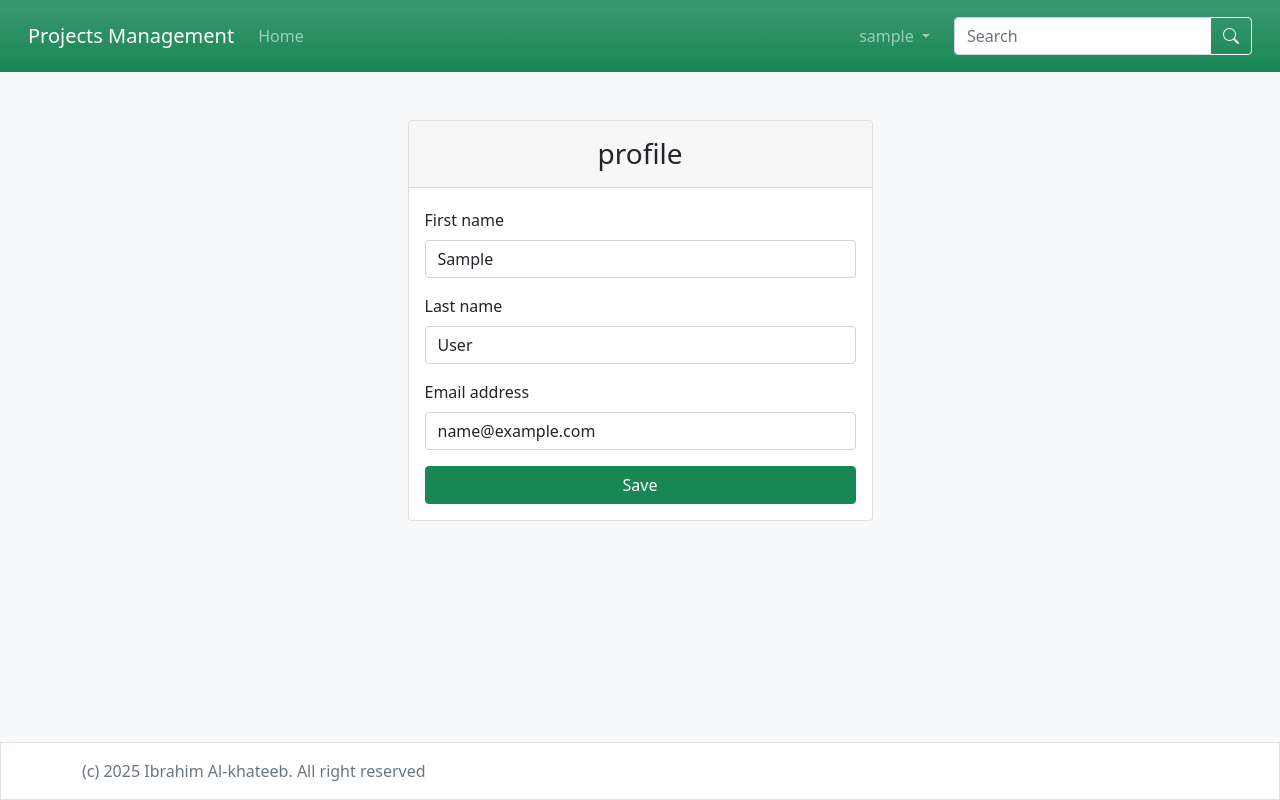
After one commit to Ibrahim-Alkhateeb/django_pm, a Django app: page /accounts/profile/ in a window 1280 px wide. The commit adds this page. Run offline with Django 5.2, Linux system fonts and the light colour scheme; the visitor is signed in with stand-in values (Sample User, id 1).

Commit message:
Registration & Profile Update

```diff
--- a/accounts/forms.py
+++ b/accounts/forms.py
@@ -1,7 +1,7 @@
 from django.contrib.auth.forms import AuthenticationForm, UserCreationForm, UserChangeForm
+from django.contrib.auth.models import User
 from django import forms
-from django.contrib.auth.models import User
-from django.utils.translation import gettext as _
+
 
 
 attrs = {'class': 'form-control'}
@@ -13,10 +13,68 @@ class UserLoginForm(AuthenticationForm):
         super(UserLoginForm, self).__init__(*args, **kwargs)
 
     username = forms.CharField(
-        label=_('Username'),
+        label= 'Username',
         widget=forms.TextInput(attrs=attrs)
     )
     password = forms.CharField(
-        label=_('Password'),
+        label= 'Password',
         widget=forms.PasswordInput(attrs=attrs)
     )
+
+class UserRegisterForm(UserCreationForm):
+
+    first_name = forms.CharField(
+        label= 'First Name',
+        widget=forms.TextInput(attrs=attrs)
+    )
+
+    last_name = forms.CharField(
+        label= 'Last Name',
+        widget=forms.TextInput(attrs=attrs)
+    )
+
+    username = forms.CharField(
+        label= 'Username',
+        widget=forms.TextInput(attrs=attrs)
+    )
+
+    email = forms.EmailField(
+        label='Email',
+        widget=forms.EmailInput(attrs=attrs)
+    )
+
+    password1 = forms.CharField(
+        label= 'Password',
+        strip= False,
+        widget=forms.PasswordInput(attrs=attrs)
+    )
+
+    password2 = forms.CharField(
+        label= 'Password Confirmation',
+        strip=False,
+        widget=forms.PasswordInput(attrs=attrs)
+    )
+
+    class Meta(UserCreationForm.Meta):
+        fields = ('first_name', 'last_name', 'username', 'email')
+
+    def save(self, commit=True):
+        user = super().save(commit=False)
+        user.first_name = self.cleaned_data['first_name']
+        user.last_name = self.cleaned_data['last_name']
+        user.email = self.cleaned_data['email']
+        if commit:
+            user.save()
+        return user
+
+class ProfileForm(UserChangeForm):
+    password =  None
+
+    class Meta:
+        model= User
+        fields = ['first_name', 'last_name', 'email']
+        widgets = {
+            'first_name': forms.TextInput(attrs=attrs),
+            'last_name': forms.TextInput(attrs=attrs),
+            'email': forms.EmailInput(attrs=attrs),
+        }
--- /dev/null
+++ b/accounts/templates/profile.html
@@ -0,0 +1,23 @@
+{% extends "base.html" %}
+{% load i18n %}
+
+{% block content %}
+    <div class="d-flex justify-content-center">
+        <div class="card col-md-5 mb-2">
+            <div class="card-header text-center">
+                <h3 class="mb-0 py-2">{% trans "profile" %}</h3>
+            </div>
+            <div class="card-body">
+                <div class="form-group">
+                    <form method="POST">
+                        {% csrf_token %}
+                        {% include "common/form.html" with form=form %}
+                        <div class="d-grid gap-2">
+                            <button class="btn btn-success btn-block">{% trans "Save" %}</button>
+                        </div>
+                    </form>
+                </div>
+            </div>
+        </div>
+    </div>
+{% endblock %}
--- a/accounts/urls.py
+++ b/accounts/urls.py
@@ -3,10 +3,12 @@ from django.contrib.auth.views import LoginView
 from django.urls import path , include
 from accounts.forms import UserLoginForm
 from accounts import views
-
+from accounts.views import RegisterView
 
 urlpatterns = [
     path('accounts/', include('django.contrib.auth.urls')),
     path('login/', LoginView.as_view(authentication_form=UserLoginForm), name='login'),
+    path('register/', RegisterView.as_view(), name='register'),
+    path('profile/', views.edit_profile, name='profile'),
     path('logout/', views.custom_logout, name='logout'),
 ]
--- a/accounts/views.py
+++ b/accounts/views.py
@@ -1,9 +1,38 @@
 from django.shortcuts import render
+from accounts.forms import UserRegisterForm, ProfileForm
+from django.shortcuts import redirect
+from django.contrib.auth import logout, login
+from django.contrib.auth.decorators import login_required
+from django.urls import reverse_lazy
+from django.views.generic import CreateView
 
 # Create your views here.
-from django.shortcuts import redirect
-from django.contrib.auth import logout
+
+
 
 def custom_logout(request):
     logout(request)  # Logs out the user
     return redirect('login')  # Redirect to login page or any other page
+
+
+class RegisterView(CreateView):
+    form_class = UserRegisterForm
+    # success_url = reverse_lazy('login')
+    template_name = 'registration/register.html'
+
+    def get_success_url(self):
+        login(self.request,  self.object)
+        return reverse_lazy('project_list')
+
+@login_required()
+def edit_profile(request):
+    if request.method == 'POST':
+        form= ProfileForm(request.POST, instance=request.user)
+        if form.is_valid():
+            form.save()
+            return redirect('profile')
+    else:
+        form= ProfileForm(instance=request.user)
+        return render(request, 'profile.html', {
+            'form': form
+        })
--- a/projects/templates/partial/header.html
+++ b/projects/templates/partial/header.html
@@ -23,7 +23,7 @@
                           {{ user.username }}
                       </a>
                       <ul class="dropdown-menu" aria-labelledby="navbarDropdown">
-                        <li><a class="dropdown-item" href="#">{% trans 'Profile' %}</a></li>
+                        <li><a class="dropdown-item" href="{% url 'profile' %}">{% trans 'Profile' %}</a></li>
                         <li><hr class="dropdown-divider"></li>
                         <li><a class="dropdown-item" href="{% url 'logout' %}">{% trans 'Logout' %}</a></li>
                       </ul>
@@ -44,9 +44,12 @@
                        </div>
                    </form>
                {% else %}
-                   <a class="btn btn-outline-light" href="{% url 'login' %}">
-                    {% trans 'Login' %}
-                   </a>
+                    <a class="btn btn-outline-light mx-2" href="{% url 'register' %}">
+                        {% trans 'Register' %}
+                    </a>
+                    <a class="btn btn-outline-light" href="{% url 'login' %}">
+                        {% trans 'Login' %}
+                    </a>
                {% endif %}
           </div>
        </div>
```
Also changed, not shown: accounts/templates/registration/register.html (added, +23 -0 lines).
